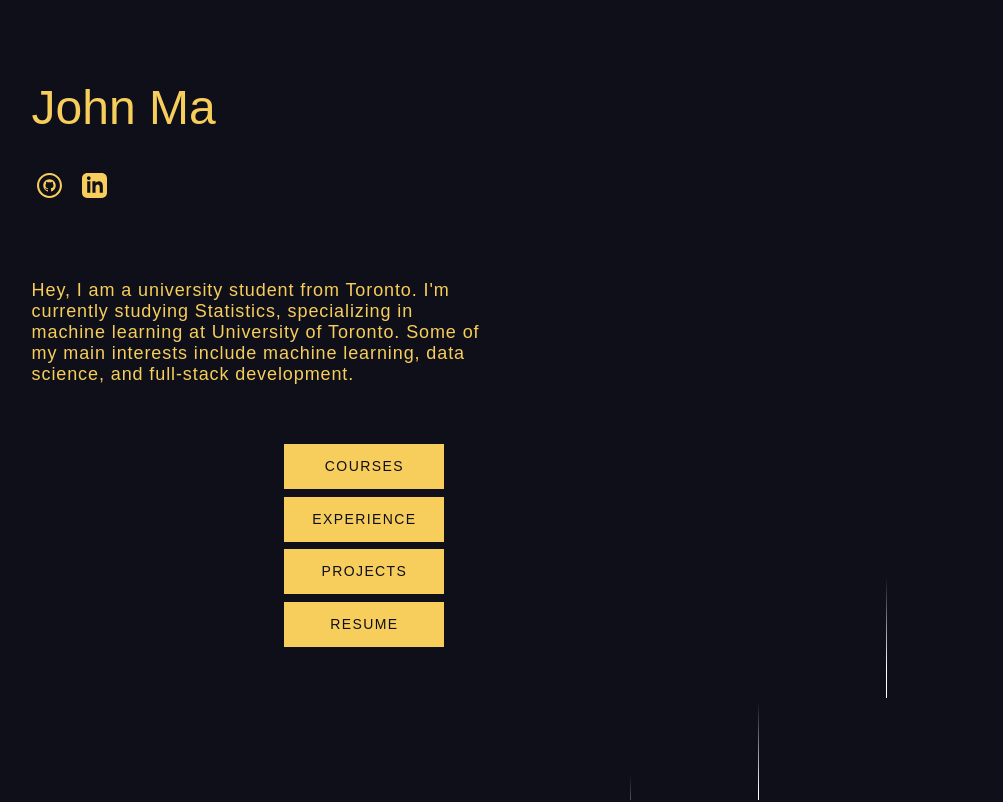
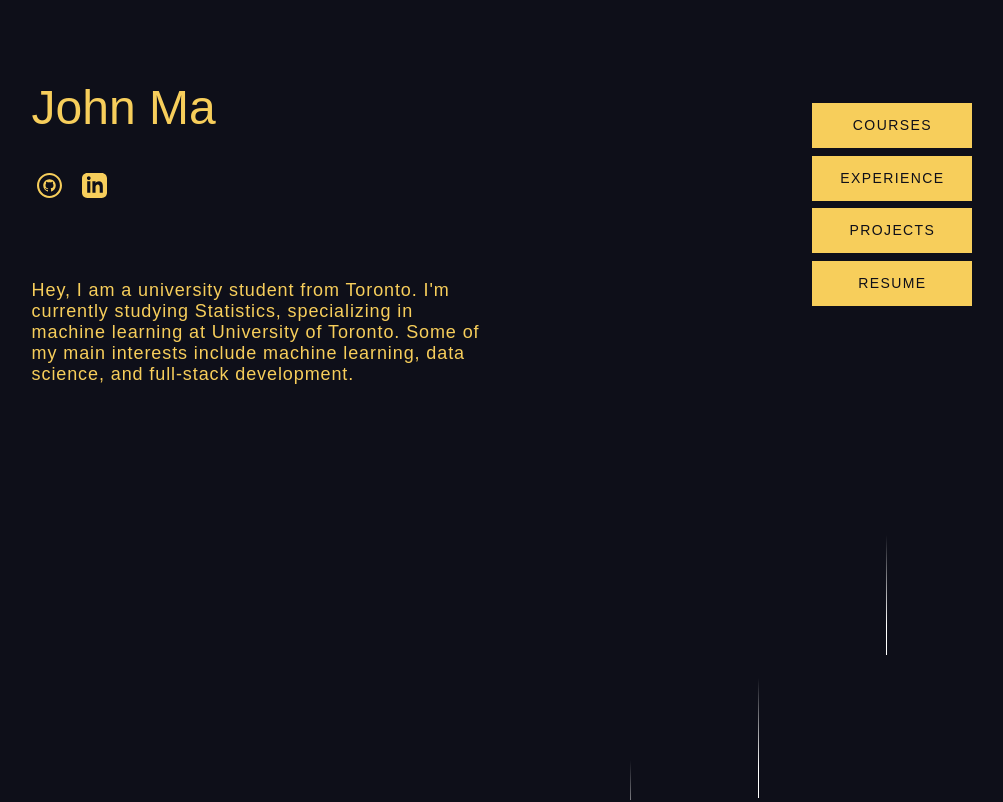
Before and after one commit to jiputer/jiputer.github.io, a React (Create React App) app: page / in a window 1280 px wide. Shown: the top 802 px of the page, without its empty margins (138-1141 px from the left). Built offline with nearby package versions, Linux system fonts and the light colour scheme.

Commit message:
fixed a bug

```diff
--- a/src/components/main/MainPage.css
+++ b/src/components/main/MainPage.css
@@ -47,5 +47,5 @@
     background-color: transparent;
     padding:  10px 0px;
     width: 250px;
-    margin-left: 25vw;
+    margin-left: 20vw;
 }
--- a/src/components/navbar/NavBar.js
+++ b/src/components/navbar/NavBar.js
@@ -9,23 +9,20 @@ function Navbar() {
     const navbar = document.querySelector('.navbar');
     const h = document.querySelector('body').clientHeight;
     const w = document.querySelector('body').clientWidth;
+    if (w < 600){
+      setIsOpen(false);
+    }
 
     console.log("height: "+ h);
     window.addEventListener('scroll', () => {
       if (window.scrollY > h*0.25) {
-        if (w < 600){
-          setIsOpen(false);
-        }
-        else{
-          setIsOpen(true);
-        }
+
         navbar.style.display = 'block';
         navbar.classList.add('show');
         navbar.classList.add('sticky');
 
 
       } else {
-        setIsOpen(false);
         navbar.style.display = 'none';
         navbar.classList.remove('sticky');
         navbar.classList.remove('show');
--- a/src/components/navbar/navbar.css
+++ b/src/components/navbar/navbar.css
@@ -55,7 +55,6 @@
     }
 
     .navbar.open.show.sticky .barContainer  {
-
       justify-content: flex-start;
       align-items: flex-start;
       left:0;
@@ -63,8 +62,6 @@
       margin:0;
       background-color: #F7CE5B;
       height:auto;
-
-
     }
     .navButtons{
       margin:0px;
```
